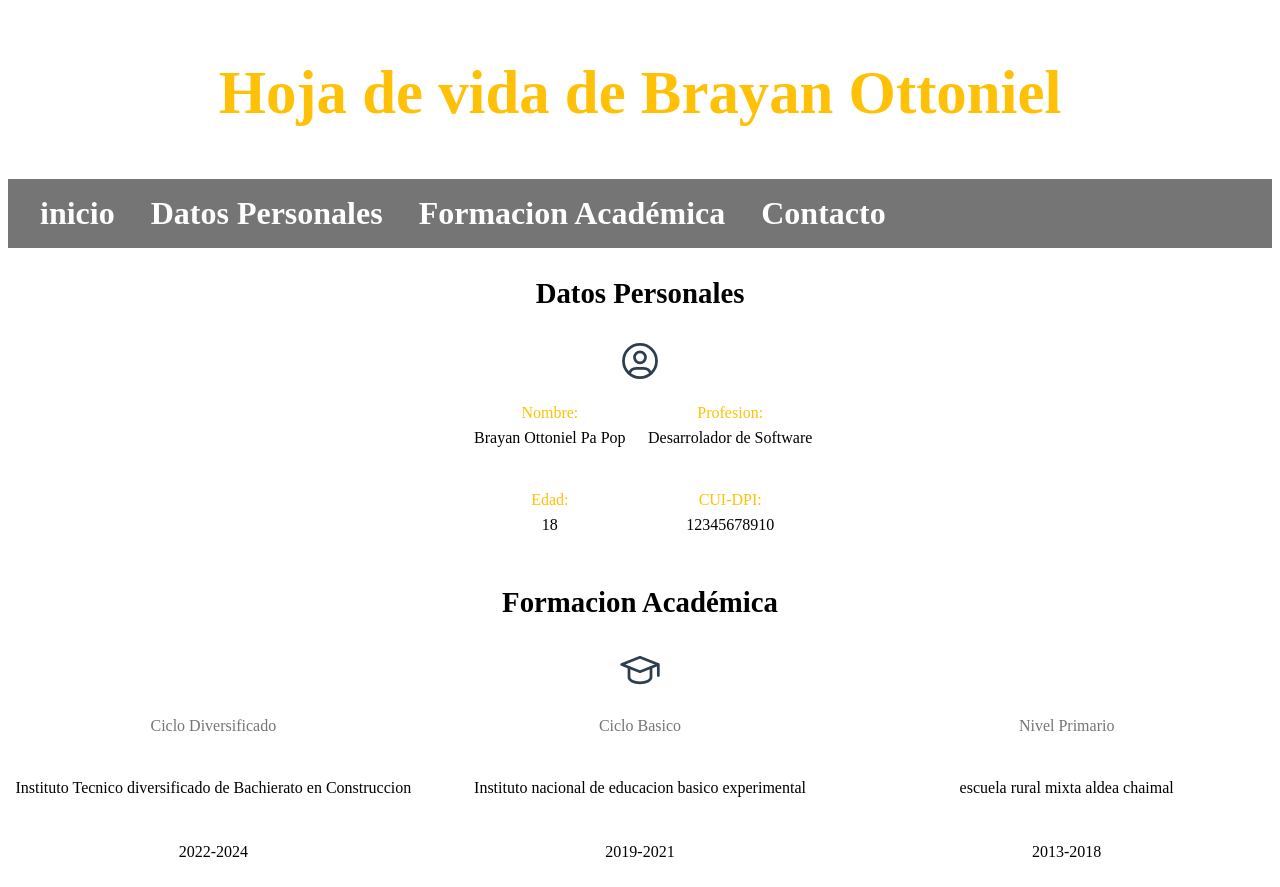
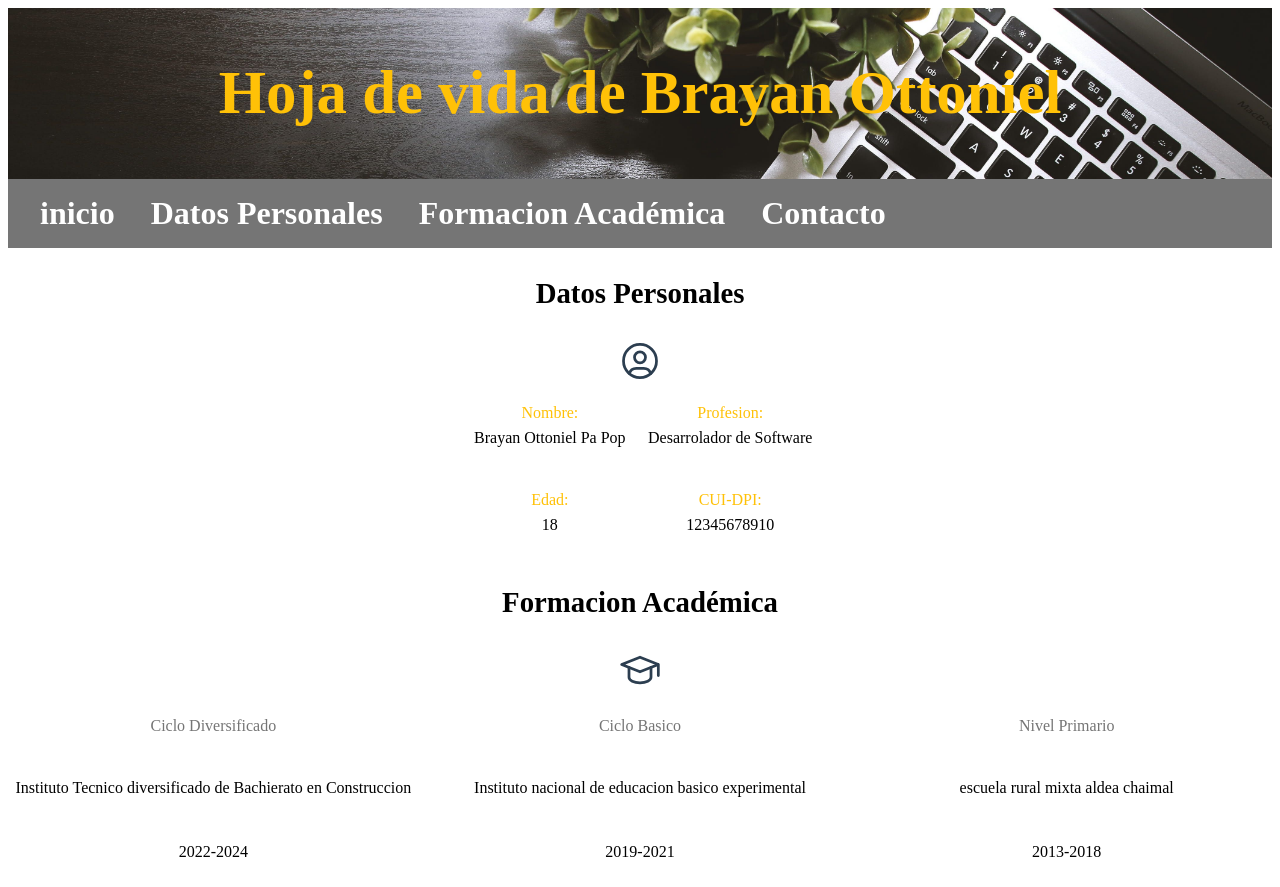
Before and after one commit to BrayanPop/brs, a plain HTML site: page index.html in a window 1280 px wide. Shown: the top 887 px of the page. Drawn offline with Linux system fonts and the light colour scheme.

Commit message:
Update style.css

```diff
--- a/css/style.css
+++ b/css/style.css
@@ -73,7 +73,7 @@ h3{
     column-gap: 1rem;
 }
 .fondo{
-    background-image: url(../img/https://github.com/BrayanPop/brs/blob/main/img/6187e9226969b30607c22591376850b7.jpg);
+    background-image: url(https://github.com/BrayanPop/brs/blob/main/img/6187e9226969b30607c22591376850b7.jpg);
     background-repeat: no-repeat;
     background-size: cover;
     height: 15rem;
```
